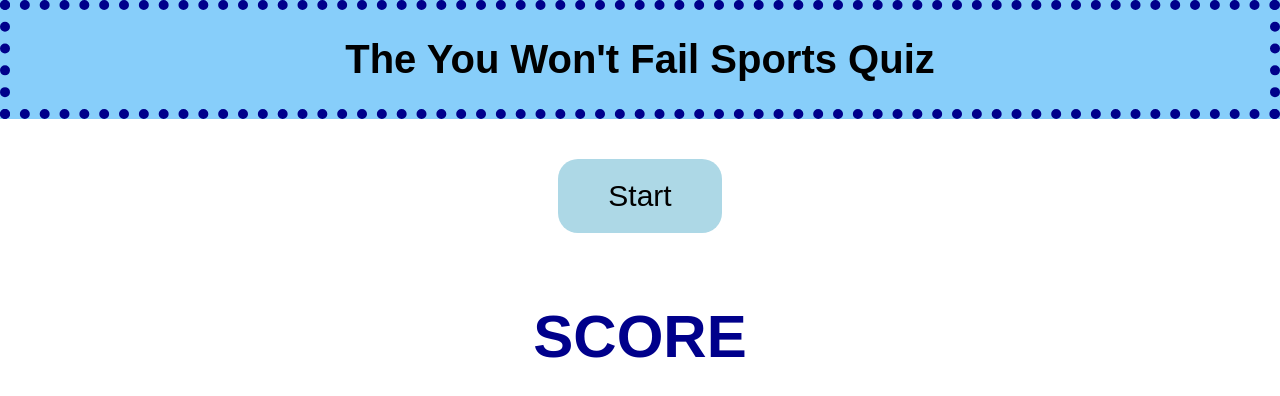
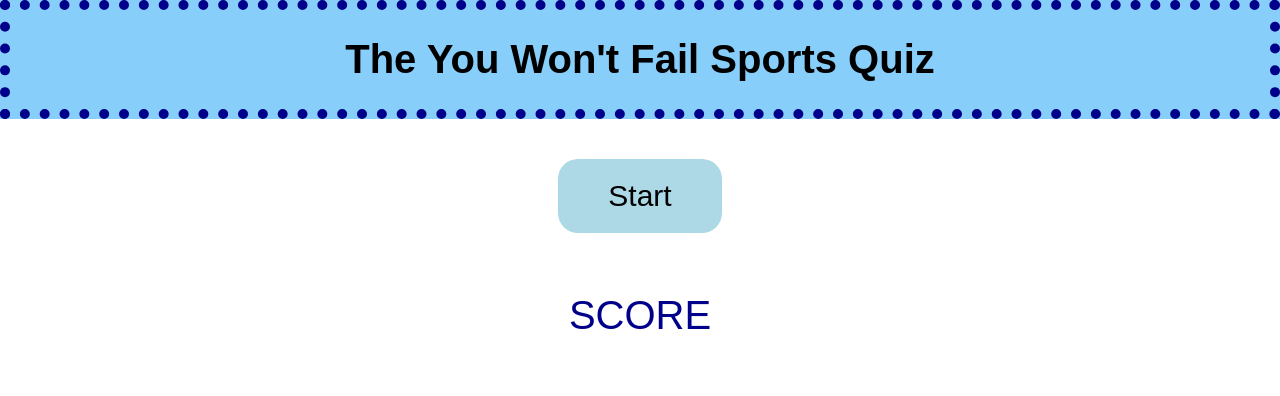
Before and after one commit to staten-island-tech/ap-csp-quiz-game-giselebury, a website built with Parcel: page src/index.html in a window 1280 px wide. Built offline with nearby package versions, Linux system fonts and the light colour scheme.

Commit message:
Update index.html

```diff
--- a/src/index.html
+++ b/src/index.html
@@ -16,8 +16,8 @@
     </div>
     <div class="quiz">
         <div class="quiz-score">
-            <h2>Score</h2>
-            <p></p>
+            <p>Score<p>
+            <!-- <p></p> -->
         </div>
         <div class="quiz-question">
 
```
